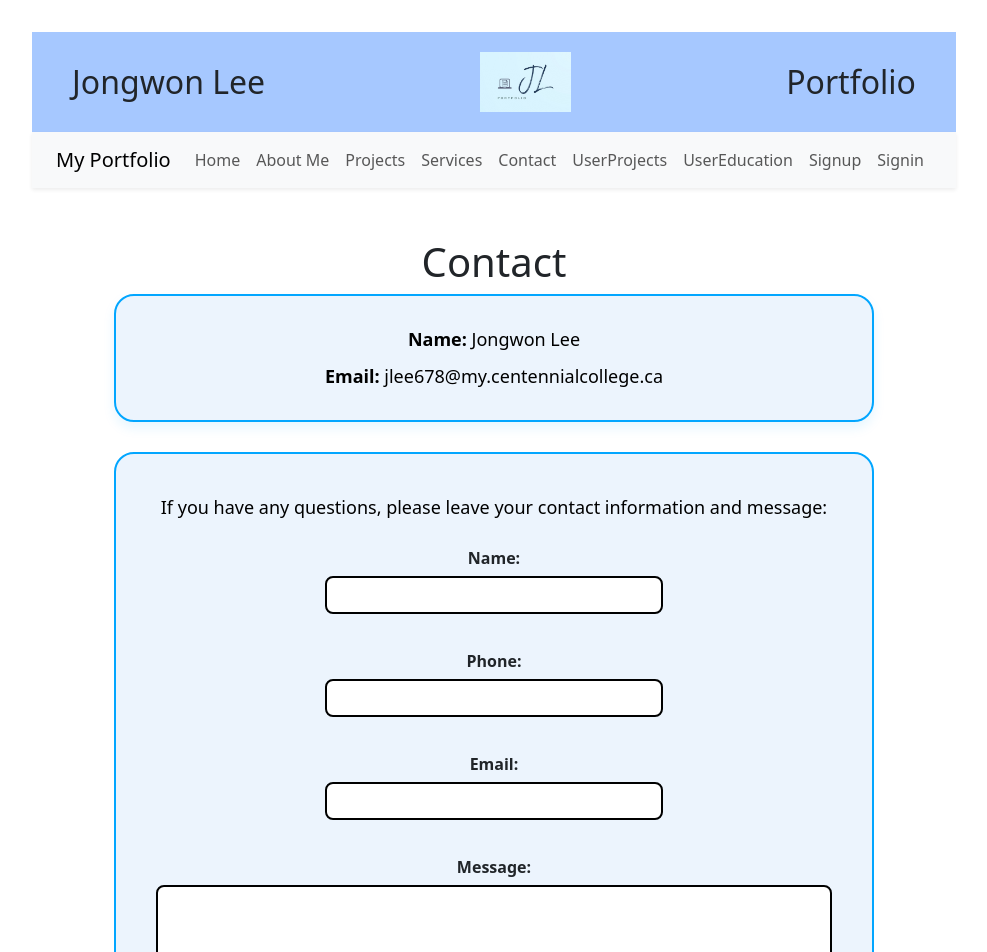
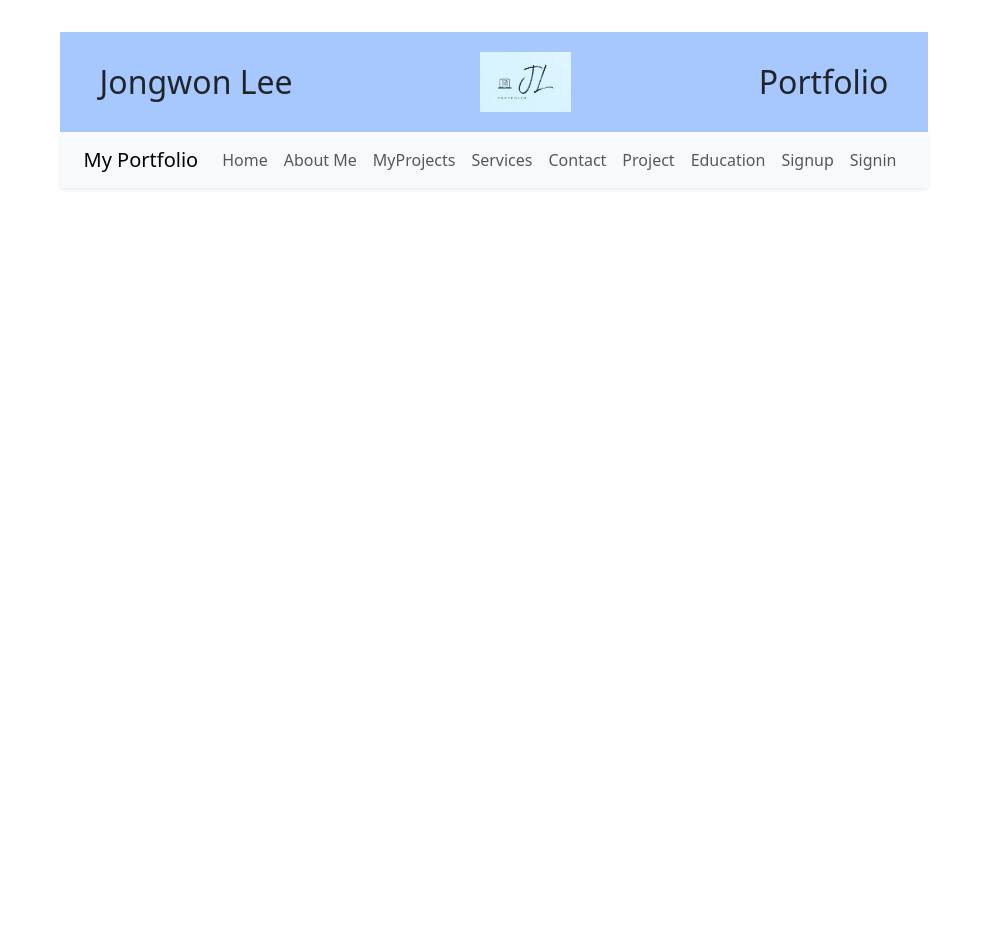
Before and after one commit to Jay678Jay/comp229-s2025-week2, a React (Vite) app: page /contact in a window 1280 px wide. Shown: the top 952 px of the page, without its empty margins (146-1133 px from the left). After the commit the page ends 800 px from the top, so only its background shows below. Built offline with nearby package versions, Linux system fonts and the light colour scheme.

Commit message:
contact updated

```diff
--- a/src/MainRouter.jsx
+++ b/src/MainRouter.jsx
@@ -7,7 +7,8 @@ import { Routes, Route } from "react-router-dom"
 import Layout from "./components/Layout"
 import Home from "./components/Home"
 import About from "./components/About"
-import Contact from "./components/Contact"
+import ContactList from './components/Contact-list';
+import ContactDetails from './components/Contact-details';
 import Services from "./components/Services"
 import Projects from "./components/Projects"
 import ProjectsList from "./components/Project-list"
@@ -29,11 +30,13 @@ const MainRouter = ({ user, handleLogout, setUser }) => {
                 <Route path="/projects-list" element={<ProjectsList />} />
                 <Route path="/project-details/:id?" element={<ProjectDetails />} />
                 <Route path="/services" element={<Services />} />
-                <Route path="/contact" element={<Contact />} />
+
                 <Route path="/signup" element={<Signup />} />
                 <Route path="/signin" element={<Signin setUser={setUser} />} />
                 <Route path="/education-list" element={<EducationList />} />
                 <Route path="/education-details/:id?" element={<EducationDetails />} />
+                <Route path="/contact-list" element={<ContactList />} />
+                <Route path="/contact-details/:id?" element={<ContactDetails />} />
             </Routes>
         </div>
     )
--- /dev/null
+++ b/src/components/Contact-details.jsx
@@ -0,0 +1,113 @@
+// File Name: Contact.jsx
+// Student Name: Jongwon Lee
+// Student ID: 401380980
+// Date: May 18, 2025
+
+
+import { useState, useEffect } from 'react';
+import { useNavigate, useParams } from 'react-router-dom';
+
+const ContactDetails = () => {
+    const [contact, setContact] = useState({
+        name: '',
+        phone: '',
+        email: '',
+        message: ''
+    });
+
+    const { id } = useParams();
+    const apiUrl = '/api';
+    const navigate = useNavigate();
+
+    useEffect(() => {
+        if (id) {
+            const fetchContact = async () => {
+                const token = localStorage.getItem('token');
+
+                if (!token) {
+                    navigate('/signin');
+                    return;
+                }
+
+                try {
+                    const response = await fetch(`${apiUrl}/contacts/${id}`, {
+                        headers: {
+                            'Authorization': `Bearer ${token}`
+                        }
+                    });
+
+                    if (!response.ok) throw new Error('Failed to fetch contact');
+
+                    const data = await response.json();
+                    setContact(data);
+                } catch (error) {
+                    console.error('Error fetching contact', error);
+                }
+            }
+
+            fetchContact();
+        }
+    }, [id, apiUrl]);
+
+    const handleChange = (e) => {
+        const { name, value } = e.target;
+        setContact(prevState => ({ ...prevState, [name]: value }));
+    };
+
+    const handleSubmit = async (e) => {
+        e.preventDefault();
+        const token = localStorage.getItem('token');
+
+        if (!token) {
+            navigate('/signin');
+            return;
+        }
+
+        const method = id ? 'PUT' : 'POST';
+        const url = id ? `${apiUrl}/contacts/${id}` : `${apiUrl}/contacts`;
+
+        try {
+            const response = await fetch(url, {
+                method,
+                headers: {
+                    'Content-Type': 'application/json',
+                    'Authorization': `Bearer ${token}`
+                },
+                body: JSON.stringify(contact)
+            });
+
+            if (!response.ok) throw new Error('Failed to save contact');
+
+            navigate('/contact-list');
+        } catch (error) {
+            console.error('Error saving contact', error);
+        }
+    };
+
+    return (
+        <div className="container mt-4">
+            <h1 className="text-center">{id ? 'Update Contact' : 'Create Contact'}</h1>
+            <form onSubmit={handleSubmit}>
+                <div className="form-group">
+                    <label htmlFor="name">Name</label>
+                    <input type="text" id="name" name="name" value={contact.name} className="form-control" onChange={handleChange} required />
+                </div>
+                <div className="form-group">
+                    <label htmlFor="phone">Phone</label>
+                    <input type="text" id="phone" name="phone" value={contact.phone} className="form-control" onChange={handleChange} required />
+                </div>
+                <div className="form-group">
+                    <label htmlFor="email">Email</label>
+                    <input type="email" id="email" name="email" value={contact.email} className="form-control" onChange={handleChange} required />
+                </div>
+                <div className="form-group">
+                    <label htmlFor="message">Message</label>
+                    <textarea id="message" name="message" rows="3" value={contact.message} className="form-control" onChange={handleChange} required />
+                </div>
+                <button type="submit" className="btn btn-primary">{id ? 'Update' : 'Create'}</button>
+            </form>
+        </div>
+    );
+};
+
+export default ContactDetails;
--- /dev/null
+++ b/src/components/Contact-list.jsx
@@ -0,0 +1,88 @@
+import { useEffect, useState } from 'react';
+import { useNavigate } from 'react-router-dom';
+
+const ContactList = () => {
+    const [contacts, setContacts] = useState([]);
+    const navigate = useNavigate();
+
+    useEffect(() => {
+        const fetchContacts = async () => {
+            const token = localStorage.getItem('token');
+
+            try {
+                const response = await fetch('/api/contacts', {
+                    headers: {
+                        'Authorization': `Bearer ${token}`
+                    }
+                });
+
+                if (!response.ok) throw new Error('Failed to fetch contacts');
+
+                const data = await response.json();
+                setContacts(data);
+            } catch (error) {
+                console.error(`Error fetching contacts: ${error.message}`);
+            }
+        };
+
+        fetchContacts();
+    }, []);
+
+    const handleDelete = async (contactId) => {
+        const token = localStorage.getItem('token');
+
+        try {
+            const response = await fetch(`/api/contacts/${contactId}`, {
+                method: 'DELETE',
+                headers: {
+                    'Authorization': `Bearer ${token}`
+                }
+            });
+
+            if (!response.ok) throw new Error('Failed to delete contact');
+
+            setContacts(prev => prev.filter(contact => contact._id !== contactId));
+        } catch (error) {
+            console.error(`Error deleting contact: ${error.message}`);
+        }
+    };
+
+    return (
+        <div className="container mt4">
+            <h1 className="text-center">Contacts</h1>
+            <button className="btn btn-primary mb-3" onClick={() => navigate('/contact-details')}>Create New Contact</button>
+
+            {contacts.length > 0 ? (
+                <table className="table table-striped">
+                    <thead>
+                        <tr>
+                            <th>Name</th>
+                            <th>Phone</th>
+                            <th>Email</th>
+                            <th>Message</th>
+                            <th>Actions</th>
+                        </tr>
+                    </thead>
+                    <tbody>
+                        {contacts.map(contact => (
+                            <tr key={contact._id}>
+                                <td>{contact.name}</td>
+                                <td>{contact.phone}</td>
+                                <td>{contact.email}</td>
+                                <td>{contact.message}</td>
+                                <td>
+                                    <button className="btn btn-secondary me-2" onClick={() => navigate(`/contact-details/${contact._id}`)}>Update</button>
+                                    <button className="btn btn-danger" onClick={() => handleDelete(contact._id)}>Delete</button>
+                                </td>
+                            </tr>
+                        ))}
+                    </tbody>
+                </table>
+            ) : (
+                <p className="text-center">No contacts available</p>
+            )}
+        </div>
+    );
+};
+
+export default ContactList;
--- a/src/components/Contact.jsx
+++ /dev/null
@@ -1,109 +0,0 @@
-// File Name: Contact.jsx
-// Student Name: Jongwon Lee
-// Student ID: 401380980
-// Date: May 18, 2025
-
-
-// Contact page with contact information and a form
-
-import { useState } from "react";
-import { useNavigate } from "react-router-dom";
-
-export default function Contact() {
-    const navigate = useNavigate();
-
-    const [form, setForm] = useState({
-        name: "",
-        phone: "",
-        email: "",
-        message: ""
-    });
-
-    const handleChange = (e) => {
-    const { name, value } = e.target;
-    setForm({ ...form, [name]: value });
-  };
-
-  const handleSubmit = async (e) => {
-    e.preventDefault();
-
-    try {
-      const response = await fetch("/api/contacts", {
-        method: "POST",
-        headers: { "Content-Type": "application/json" },
-        body: JSON.stringify(form)
-      });
-
-      if (!response.ok) {
-        throw new Error("Failed to send contact message");
-      }
-
-      alert("Thank you, your message has been sent.");
-      navigate("/");
-    } catch (error) {
-      console.error("Error submitting contact form:", error.message);
-      alert("Something went wrong. Please try again.");
-    }
-  };
-
-    return (
-
-    <div className="contact-page">
-        <h1>Contact</h1>
-
-        {/* Contact information */}
-        <div className="contact-info">
-            <p><strong>Name:</strong> Jongwon Lee</p>
-            <p><strong>Email:</strong> jlee678@my.centennialcollege.ca</p>
-        </div>
-
-        {/* Contact form */}
-        <div className="contact-form">
-        <p>If you have any questions, please leave your contact information and message:</p>
-        <form onSubmit={handleSubmit}>
-            <label htmlFor="name">Name:</label>
-            <input
-                type="text"
-                id="name"
-                name="name"
-                value={form.name}
-                onChange={handleChange}
-                required
-            />
-
-            <label htmlFor="phone">Phone:</label>
-            <input
-                 type="tel"
-                id="phone"
-                name="phone"
-                value={form.phone}
-                onChange={handleChange}
-                required
-            />
-
-            <label htmlFor="email">Email:</label>
-            <input
-                type="email"
-                id="email"
-                name="email"
-                value={form.email}
-                onChange={handleChange}
-                required
-            />
-
-            <label htmlFor="message">Message:</label>
-            <textarea
-                id="message"
-                name="message"
-                rows="3"
-                value={form.message}
-                onChange={handleChange}
-                required
-            ></textarea>
-
-            <button type="submit">Send</button>
-        </form>
-      </div>
-    </div>
-  );
-}
--- a/src/components/Layout.jsx
+++ b/src/components/Layout.jsx
@@ -35,19 +35,19 @@ export default function Layout({ user, handleLogout }) {
               <Link className="nav-link" to="/about">About Me</Link>
             </li>
             <li className="nav-item">
-              <Link className="nav-link" to="/projects">Projects</Link>
+              <Link className="nav-link" to="/projects">MyProjects</Link>
             </li>
             <li className="nav-item">
               <Link className="nav-link" to="/services">Services</Link>
             </li>
             <li className="nav-item">
-              <Link className="nav-link" to="/contact">Contact</Link>
+              <Link className="nav-link" to="/contact-list">Contact</Link>
             </li>
             <li className="nav-item">
-              <Link className="nav-link" to="/projects-list">UserProjects</Link>
+              <Link className="nav-link" to="/projects-list">Project</Link>
             </li>
             <li className="nav-item">
-              <Link className="nav-link" to="/education-list">UserEducation</Link>
+              <Link className="nav-link" to="/education-list">Education</Link>
             </li>
           </ul>
 
```
Also changed, not shown: 1 other file (tests, documents, lock files or other folders).
